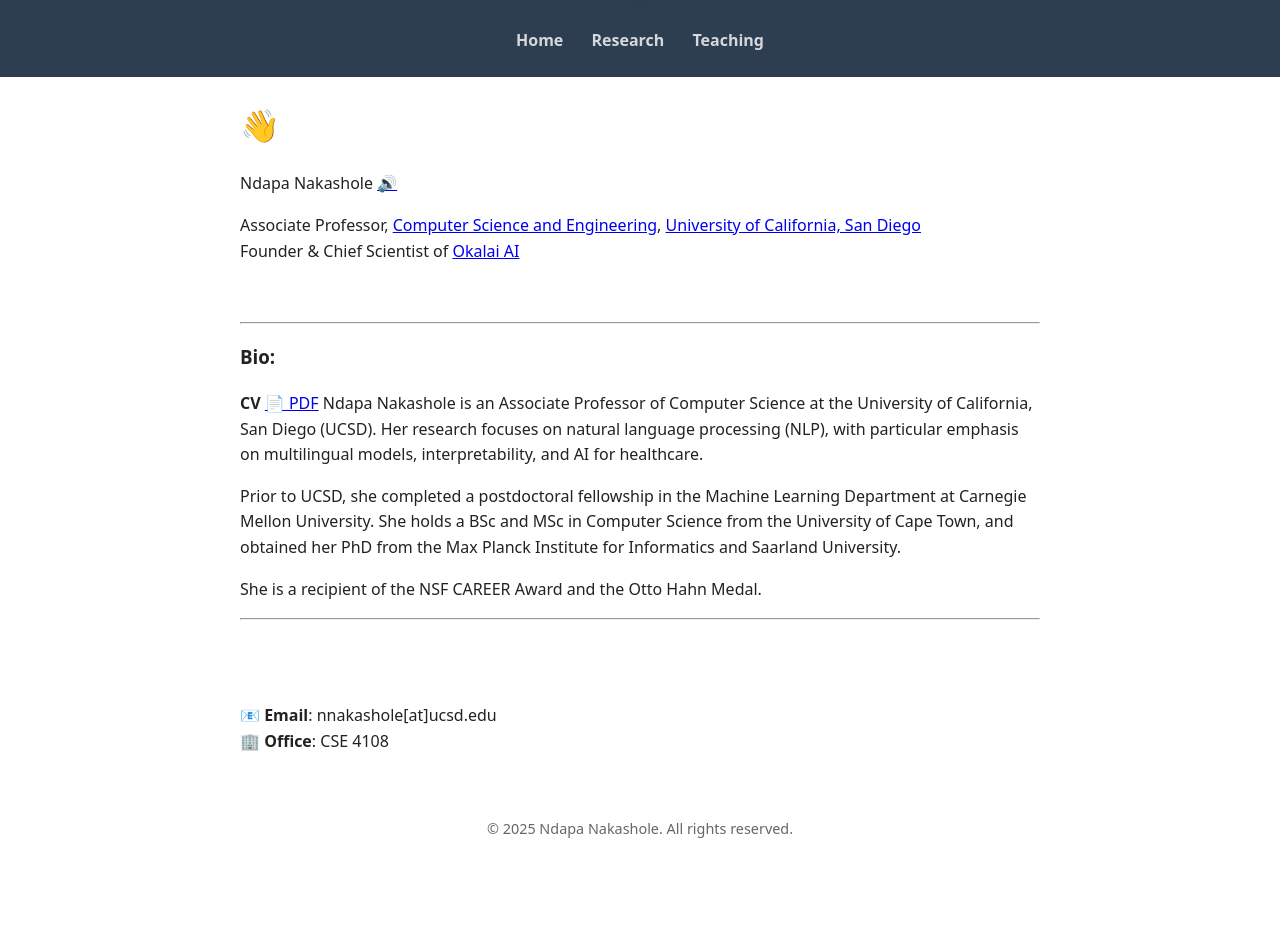
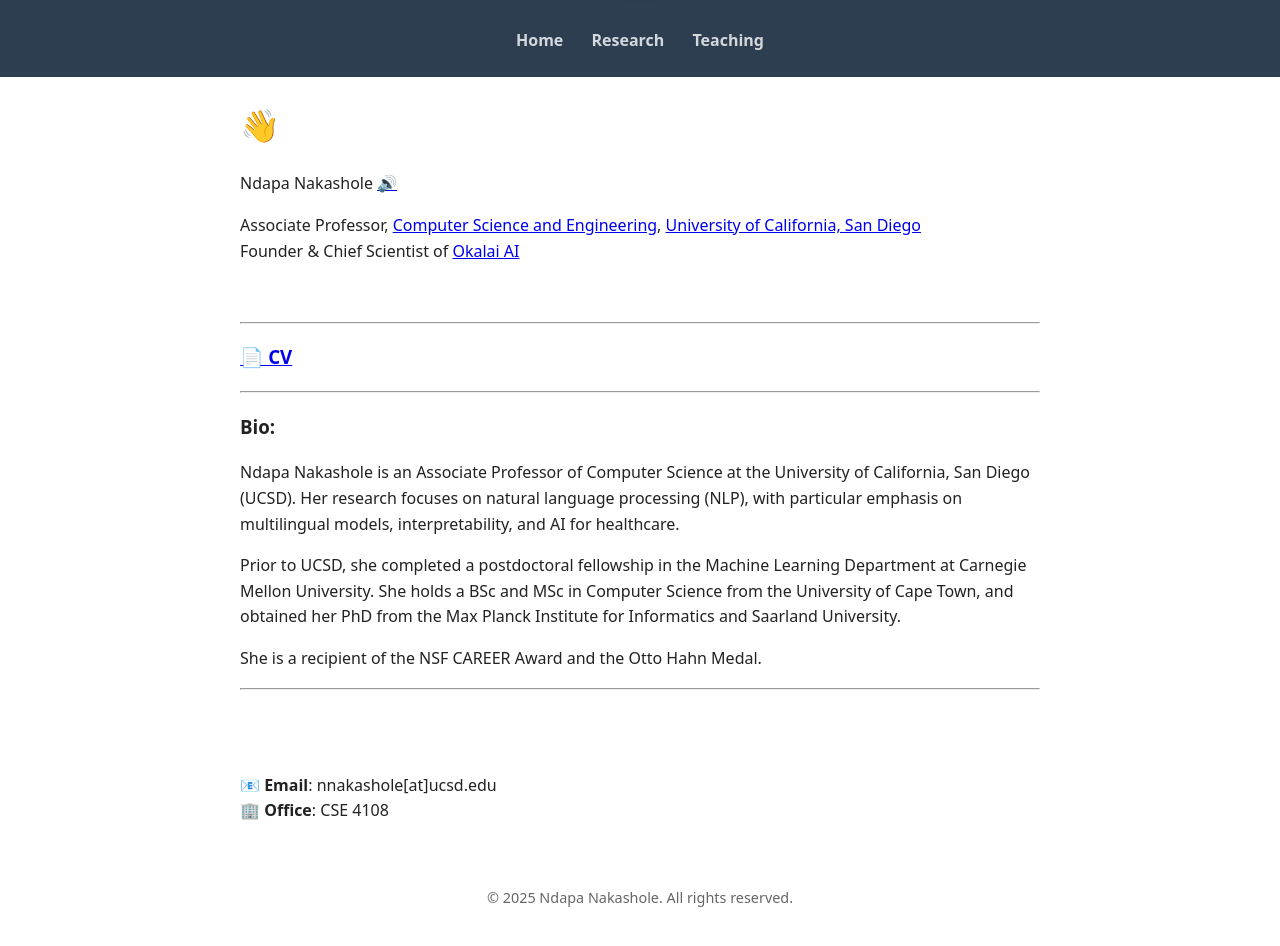
Before and after one commit to ndapa/ndapa.github.io, a Jekyll site: the page built from index.md, in a window 1280 px wide, cut to the strip 264-1220 px from the top of the page. Shown: the top 946 px of the strip. Built offline with Jekyll 4.4.1, drawn with Linux system fonts in a browser that asks for light colours; before the commit the page ends 1150 px from its top, so only the background shows below that.

Commit message:
Update index.md

```diff
--- a/index.md
+++ b/index.md
@@ -14,9 +14,12 @@ Founder & Chief Scientist of [Okalai AI](https://okalai.org)
 <br>
 
 ---
+### [📄 CV]({{ '/assets/docs/Ndapa_Nakashole_CV.pdf' | relative_url }})
+
+---
 
 ### Bio:
-**CV** [📄 PDF]({{ '/assets/docs/Ndapa_Nakashole_CV.pdf' | relative_url }})
+
 Ndapa Nakashole is an Associate Professor of Computer Science at the University of California, San Diego (UCSD).
 Her research focuses on natural language processing (NLP), with particular emphasis on multilingual models, interpretability, and AI for healthcare.
 
```
